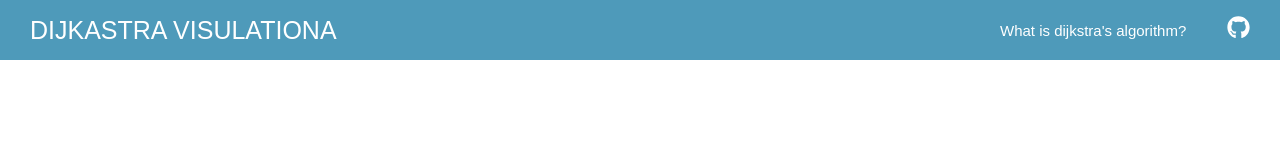
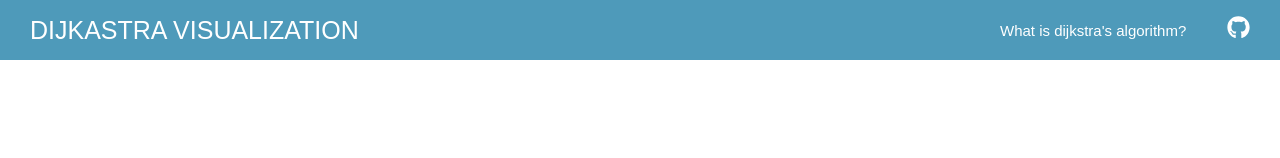
Before and after one commit to aakash018/dijkstras-visualization, a React (Vite) app: page / in a window 1280 px wide. Shown: the top 158 px of the page. Built offline with nearby package versions, Linux system fonts and the light colour scheme.

Commit message:
typos and z-index of info tab fixed

```diff
--- a/src/components/DijkstraInfo/dijkstraInfo.styles.scss
+++ b/src/components/DijkstraInfo/dijkstraInfo.styles.scss
@@ -1,5 +1,8 @@
 .dijkstra-info {
   position: absolute;
+
+  z-index: 100;
+
   right: 0;
   transform: translateX(100%);
   transition: all 1s ease-in-out;
--- a/src/components/Header/Header.tsx
+++ b/src/components/Header/Header.tsx
@@ -12,7 +12,7 @@ const Header: React.FC<Props> = ({ setShowInfo }) => {
 
   return (
     <header>
-      <section className="logo">DIJKASTRA VISULATIONA</section>
+      <section className="logo">DIJKASTRA VISUALIZATION</section>
       <section className="info">
         <div onClick={handleInfoClick} className="info--what-is">
           What is dijkstra's algorithm?
```
